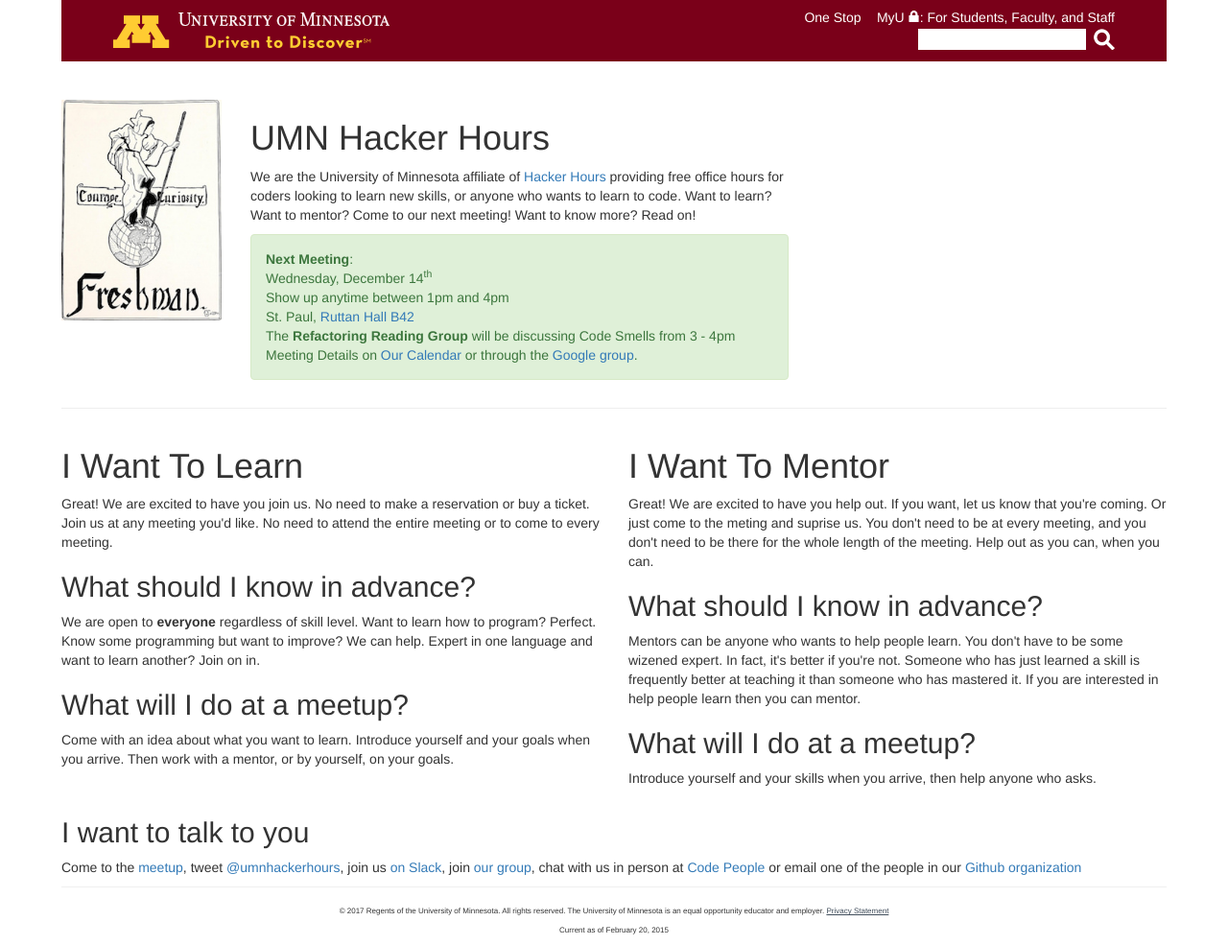
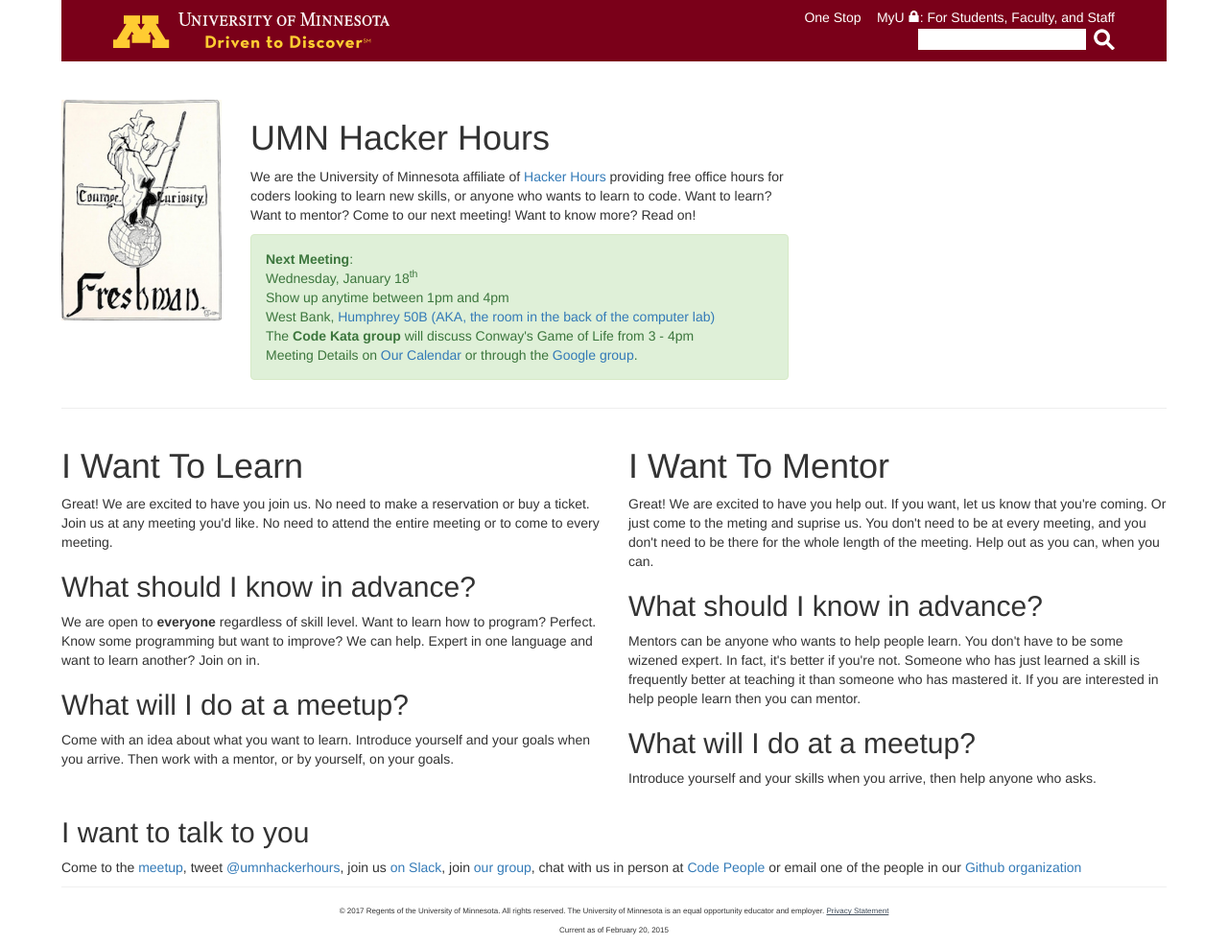
Before and after one commit to umnhackerhours/umnhackerhours.github.io, a Jekyll site: the page built from index.markdown, in a window 1280 px wide. Shown: the whole page at 96% size. Built offline with Jekyll 4.4.1, drawn with Linux system fonts in a browser that asks for light colours.

Commit message:
2017-01-18

```diff
--- a/index.markdown
+++ b/index.markdown
@@ -13,16 +13,16 @@ description: Home
       <div class="alert alert-success" role="alert">
         <a class="anchor" id="next_meeting"></a>
         <strong>Next Meeting</strong>:<br />
-        Wednesday, December 14<sup>th</sup><br />
+        Wednesday, January 18<sup>th</sup><br />
         Show up anytime between 1pm and 4pm<br />
         <!-- East Bank, <a href="http://campusmaps.umn.edu/nolte-center-continuing-education">Nolte Center 140</a><br /> -->
-        <!-- West Bank, <a href="http://campusmaps.umn.edu/hubert-h-humphrey-school-public-affairs">Humphrey 184</a><br /> -->
+        <!-- West Bank, <a href="http://campusmaps.umn.edu/hubert-h-humphrey-school-public-affairs">Humphrey 50B (AKA, the room in the back of the computer lab)</a><br /> -->
         <!-- St. Paul, <a href="http://campusmaps.umn.edu/ruttan-hall">Ruttan Hall B42</a><br /> -->
         <!-- The <strong>Code Kata Group</strong> will be discussing the <a href="https://github.com/exercism/x-common/blob/master/bob.md">Bob kata</a> from 2:30 - 4pm<br /> -->
         <!-- The <strong>Refactoring Reading Group</strong> will be discussing the <a href="https://refactoring.guru/smells/long-method">Long Method Smell</a> from 3 - 4pm<br /> -->
 
-        St. Paul, <a href="http://campusmaps.umn.edu/ruttan-hall">Ruttan Hall B42</a><br />
-        The <strong>Refactoring Reading Group</strong> will be discussing Code Smells from 3 - 4pm<br />
+        West Bank, <a href="http://campusmaps.umn.edu/hubert-h-humphrey-school-public-affairs">Humphrey 50B (AKA, the room in the back of the computer lab)</a><br />
+        The <strong>Code Kata group</strong> will discuss Conway's Game of Life from 3 - 4pm<br />
         Meeting Details on <a href="https://www.google.com/calendar/embed?src=umn.edu_ii9odmho4m63bsq19879mu0iis%40group.calendar.google.com&ctz=America/Chicago">Our Calendar</a> or through the <a href='https://groups.google.com/a/umn.edu/d/hackerhours'>Google group</a>.
       </div>
     </div>
```
